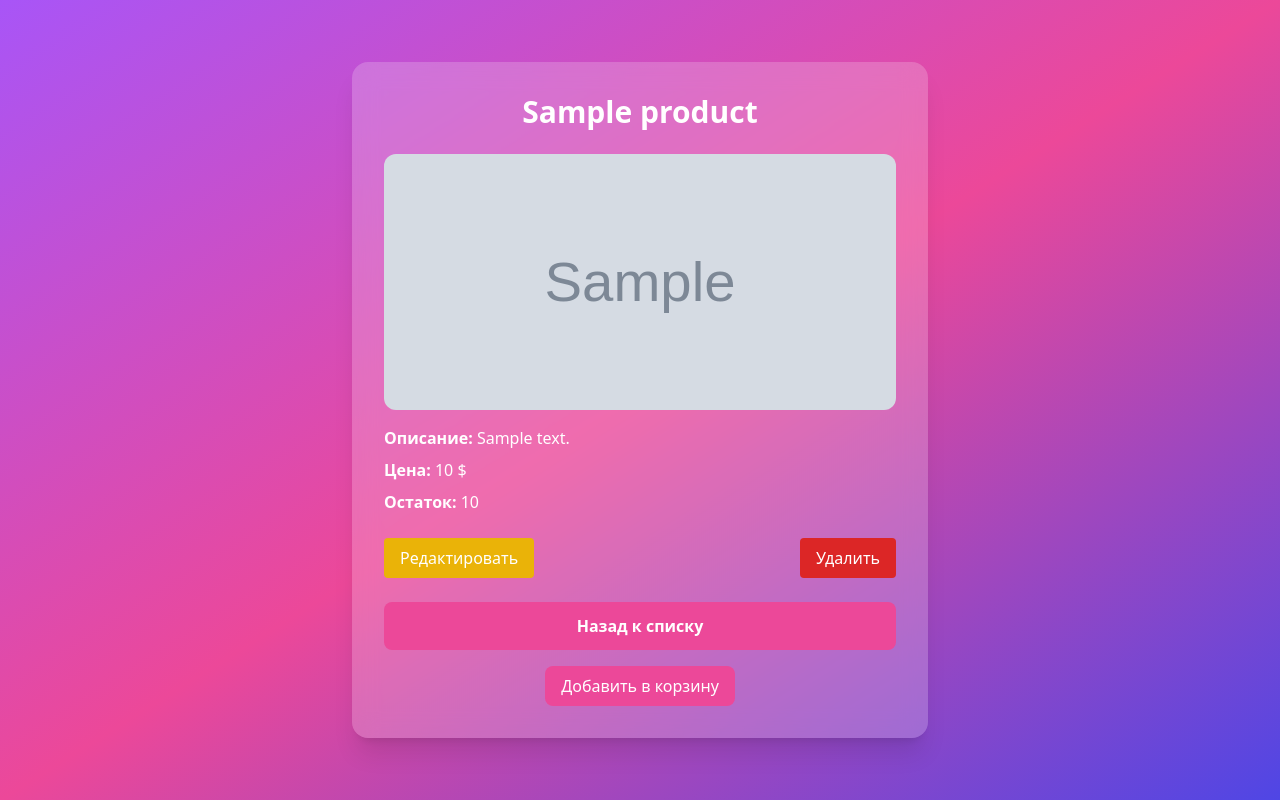
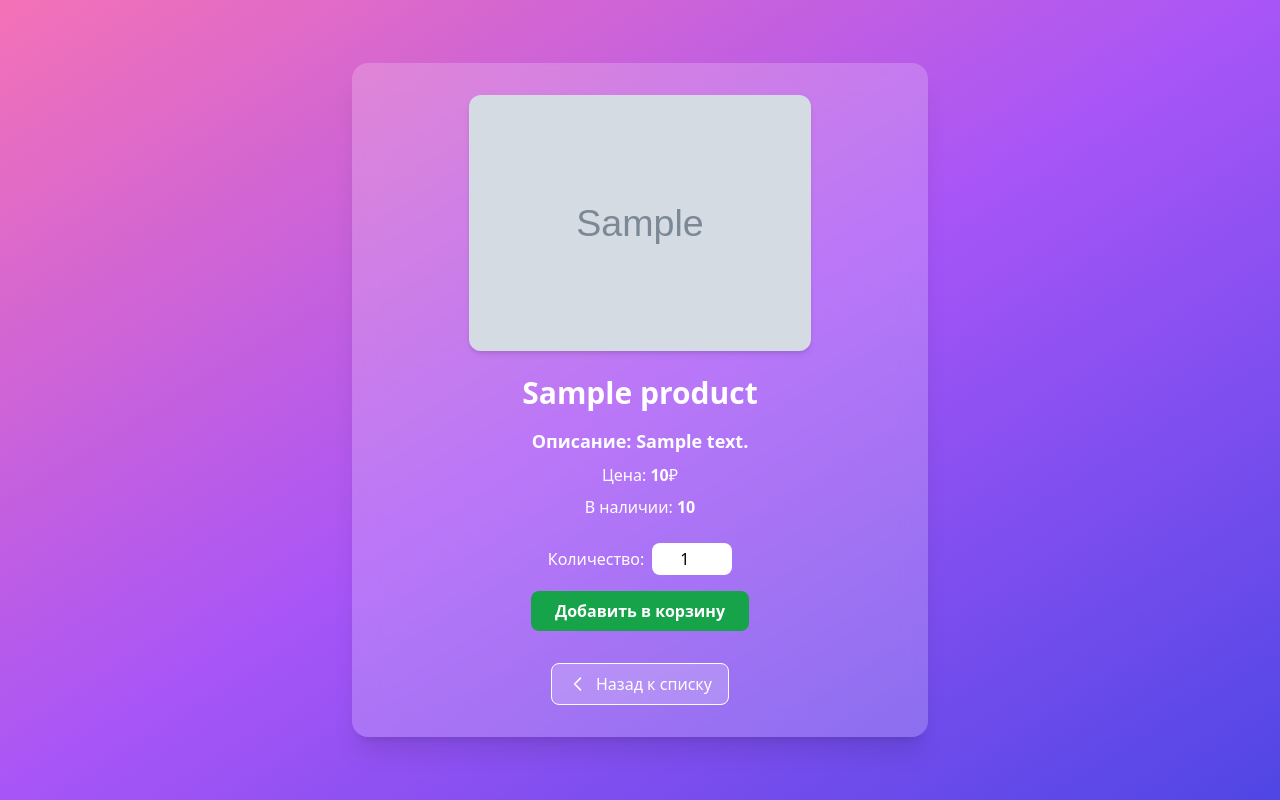
Before and after one commit to aliakbar0809/Django-exam-2, a Django app: page /products/1/ in a window 1280 px wide. Run offline with Django 5.2, Linux system fonts and the light colour scheme; a user stored in the database is signed in; tables that the repository leaves empty hold one stand-in row (values such as "Sample post"); grey boxes marked "Sample" are stand-in pictures; some libraries are stand-ins or nearby versions.

Commit message:
Kolichestvo

```diff
--- a/myapp/templates/product/product_detail.html
+++ b/myapp/templates/product/product_detail.html
@@ -1,9 +1,9 @@
 <!DOCTYPE html>
 <html lang="ru">
 <head>
-  <meta charset="UTF-8">
+  <meta charset="UTF-8" />
   <title>{{ product.name }}</title>
-  <meta name="viewport" content="width=device-width, initial-scale=1.0">
+  <meta name="viewport" content="width=device-width, initial-scale=1" />
   <script src="https://cdn.tailwindcss.com"></script>
 
   <style>
@@ -23,32 +23,57 @@
     }
   </style>
 </head>
-<body class="bg-gradient-to-br from-purple-500 via-pink-500 to-indigo-600 min-h-screen flex items-center justify-center p-6">
+<body class="bg-gradient-to-br from-pink-400 via-purple-500 to-indigo-600 min-h-screen flex items-center justify-center">
 
-  <div class="bg-white bg-opacity-20 backdrop-blur-md p-8 rounded-2xl shadow-xl max-w-xl w-full fade-up">
-    <h1 class="text-3xl font-bold text-white text-center mb-6">{{ product.name }}</h1>
+  <div class="bg-white bg-opacity-20 backdrop-blur-md p-8 rounded-2xl shadow-xl w-full max-w-xl fade-up">
 
     {% if product.image %}
-      <img src="{{ product.image.url }}" alt="{{ product.name }}" class="w-full h-64 object-cover rounded-xl mb-4">
+      <img src="{{ product.image.url }}" alt="{{ product.name }}"
+           class="rounded-xl mx-auto mb-6 max-h-64 object-cover shadow-md">
     {% endif %}
 
-    <p class="text-white mb-2"><strong>Описание:</strong> {{ product.description }}</p>
-    <p class="text-white mb-2"><strong>Цена:</strong> {{ product.price }} $</p>
-    <p class="text-white mb-4"><strong>Остаток:</strong> {{ product.quantity }}</p>
+    <h1 class="text-3xl font-bold text-white text-center mb-4">{{ product.name }}</h1>
 
-    <div class="flex justify-between mt-6">
-      <a href="{% url 'product_update' product.pk %}" class="bg-yellow-500 hover:bg-yellow-600 text-white py-2 px-4 rounded"> Редактировать</a>
-      <a href="{% url 'product_delete' product.pk %}" class="bg-red-600 hover:bg-red-700 text-white py-2 px-4 rounded"> Удалить</a>
+    <p class="text-white text-center mb-2 text-lg font-semibold">Описание: {{ product.description }}</p>
+    <p class="text-white text-center mb-2">Цена: <span class="font-semibold">{{ product.price }}</span>₽</p>
+    <p class="text-white text-center mb-6">В наличии: <span class="font-semibold">{{ product.quantity }}</span></p>
+
+    <form method="post" action="{% url 'cart_add' %}" class="flex flex-col items-center gap-4">
+      {% csrf_token %}
+      <input type="hidden" name="product_id" value="{{ product.id }}">
+
+      <div class="flex items-center gap-2">
+        <label for="quantity" class="text-white font-medium">Количество:</label>
+        <input
+          type="number"
+          name="quantity"
+          id="quantity"
+          min="1"
+          max="{{ product.quantity }}"
+          value="1"
+          required
+          class="w-20 px-3 py-1 rounded-lg text-black text-center focus:outline-none focus:ring-2 focus:ring-pink-400"
+        >
+      </div>
+
+      <button
+        type="submit"
+        class="bg-green-600 hover:bg-green-700 text-white font-bold py-2 px-6 rounded-lg transition duration-300"
+      >
+        Добавить в корзину
+      </button>
+    </form>
+
+    <div class="mt-8 text-center">
+      <a href="{% url 'product_list' %}"
+         class="inline-flex items-center gap-2 bg-white bg-opacity-20 border border-white text-white px-4 py-2 rounded-lg hover:bg-opacity-30 transition duration-300">
+        <svg xmlns="http://www.w3.org/2000/svg" class="h-5 w-5" fill="none" viewBox="0 0 24 24" stroke="currentColor">
+          <path stroke-linecap="round" stroke-linejoin="round" stroke-width="2" d="M15 19l-7-7 7-7" />
+        </svg>
+        Назад к списку
+      </a>
     </div>
 
-    <a href="{% url 'product_list' %}" class="block text-white text-center mt-6 underline"><button class="w-full bg-pink-500 hover:bg-pink-600 text-white font-bold py-3 rounded-lg transition duration-300" >Назад к списку</button></a>
-    <form method="post" action="{% url 'cart_add' %}" class="mt-4 text-center">
-  {% csrf_token %}
-  <input type="hidden" name="product_id" value="{{ product.id }}">
-  <button type="submit" class="bg-pink-500 hover:bg-pink-600 text-white py-2 px-4 rounded-lg">
-    Добавить в корзину
-  </button>
-</form>
   </div>
 
 </body>
--- a/myapp/views.py
+++ b/myapp/views.py
@@ -126,7 +126,6 @@ class ProductDeleteView(DeleteView):
 
 
 # Cart CARD
-
 class CreateToCartView(CreateView):
     model = Cart
     success_url = reverse_lazy('cart_detail')
@@ -137,20 +136,26 @@ class CreateToCartView(CreateView):
 
         user_id = request.session.get('user_id')
         product_id = request.POST.get('product_id')
+        quantity = int(request.POST.get('quantity', 1))
+
         product = get_object_or_404(Product, id=product_id)
 
-        if product.quantity < 1:
-            return redirect('product_list')
+        if product.quantity < quantity or quantity < 1:
+            return redirect('product_detail', pk=product.id)
 
-
+        # Если товар уже в корзине — увеличиваем количество
         cart_item = Cart.objects.filter(user_id=user_id, product=product).first()
         if cart_item:
-            cart_item.quantity += 1
+            new_quantity = cart_item.quantity + quantity
+            if new_quantity > product.quantity:
+                new_quantity = product.quantity
+            cart_item.quantity = new_quantity
             cart_item.save()
         else:
-            Cart.objects.create(user_id=user_id, product=product, quantity=1)
+            Cart.objects.create(user_id=user_id, product=product, quantity=quantity)
 
         return redirect('cart_detail')
+
 
 
 
```
